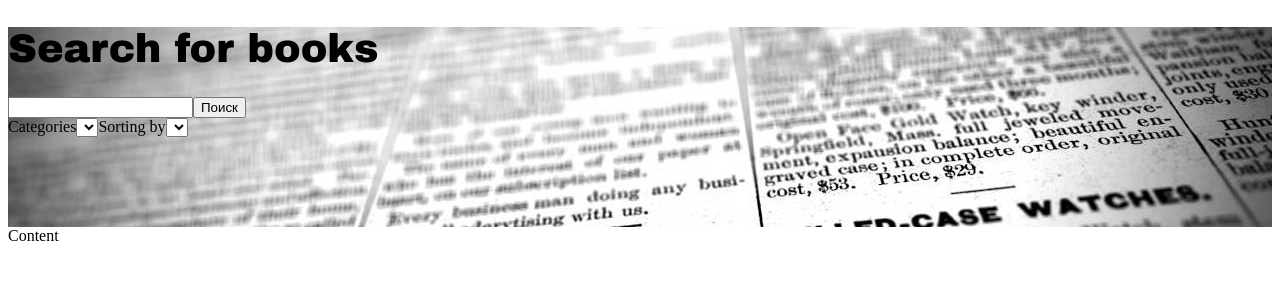
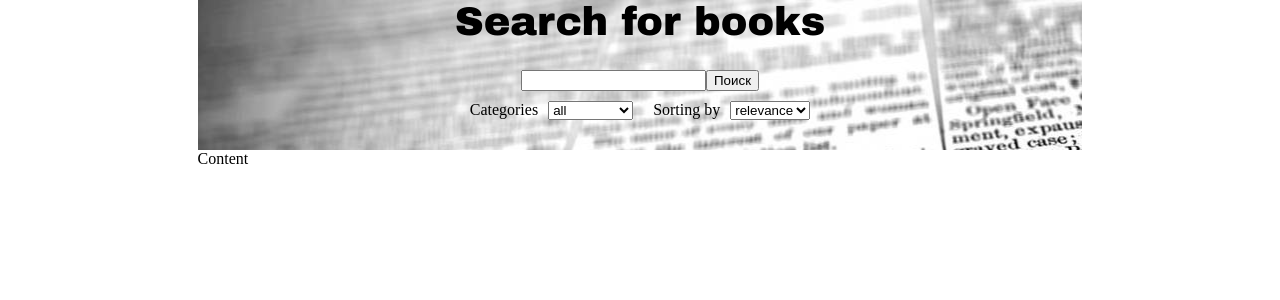
Before and after one commit to razor267/search_books, a React (Create React App) app: page / in a window 1280 px wide. Shown: the top 300 px of the page. Built offline with nearby package versions, Linux system fonts and the light colour scheme.

Commit message:
search query, edit category, header css

```diff
--- a/public/index.html
+++ b/public/index.html
@@ -11,7 +11,7 @@
     />
     <title>Search Books</title>
   </head>
-  <body>
+  <body topmargin="0">
     <div id="root"></div>
   </body>
 </html>
--- a/src/actions/actions.js
+++ b/src/actions/actions.js
@@ -12,7 +12,15 @@ const editSearchStr = (str) => {
     };
 };
 
+const editSearchCategory = (category) => {
+    return {
+        type: 'SEARCH_CATEGORY',
+        category
+    }
+}
+
 export {
     addAllBooks,
-    editSearchStr
+    editSearchStr,
+    editSearchCategory
 };
--- a/src/api/Api.js
+++ b/src/api/Api.js
@@ -1,8 +1,15 @@
-const getBooks = async (str) => {
+const getBooks = async (str, category) => {
 
     const _apiBase = 'https://www.googleapis.com/books/v1/volumes';
     const _apiKey = 'AIzaSyB3WXX8QQrwnhmssv0UpQgNiCR1WXpDqdo';
-    const url = `${_apiBase}?q=${str}&key=${_apiKey}&maxResults=30`;
+    // let url = `${_apiBase}?q=${str}&key=${_apiKey}&maxResults=30`;
+    let url = `${_apiBase}?q=${str ? str : ''}`;
+
+        if (category != 'all') {
+            url = `${url}+subject:${category}`
+        }
+
+    url = `${url}&key=${_apiKey}&maxResults=30`;
 
     const res = await fetch(url);
 
--- a/src/components/Books/Books.css
+++ b/src/components/Books/Books.css
@@ -0,0 +1,13 @@
+.wrapper {
+    display: grid;
+    grid-template-columns: 15% minmax(320px, 1275px) 15%;
+    grid-template-areas: ". h ." ". c .";
+}
+
+.header {
+    grid-area: h;
+}
+
+.content {
+    grid-area: c;
+}
--- a/src/components/Books/Books.js
+++ b/src/components/Books/Books.js
@@ -1,13 +1,14 @@
 import React from 'react';
 import Header from "./Header/Header";
 import Content from "./Content/Content";
+import './Books.css';
 
 const Books = () => {
 
     return (
-        <div>
-            <Header/>
-            <Content/>
+        <div className="wrapper">
+            <div className="header"><Header/></div>
+            <div className="content"><Content/></div>
         </div>
     )
 
--- a/src/components/Books/Header/Header.css
+++ b/src/components/Books/Header/Header.css
@@ -1,11 +1,31 @@
 .header_wrapper {
-    height: 200px;
+    height: 150px;
     background-image: url("/public/img/header-background.jpg");
     background-size: auto auto;
 }
 
 h1 {
+    text-align: center;
+    margin-top: 0;
     font-size: 40px;
     font-family: "Arial Black";
     color: black;
 }
+
+.search {
+    text-align: center;
+}
+
+.filters {
+    margin-top: 10px;
+    text-align: center;
+}
+
+.categoriesSelect {
+    margin-right: 20px;
+}
+
+.categories,
+.sort {
+margin-right: 10px;
+}
--- a/src/components/Books/Header/Header.js
+++ b/src/components/Books/Header/Header.js
@@ -1,41 +1,56 @@
-import React, {useEffect} from 'react';
-import './Header.css'
+import React from 'react';
+import './Header.css';
 import getBooks from "../../../api/Api";
-import {addAllBooks, editSearchStr} from "../../../actions/actions";
+import {addAllBooks, editSearchCategory, editSearchStr} from "../../../actions/actions";
 import {connect} from "react-redux";
 
 const Header = (props) => {
 
-    const {addAllBooks, books, searchStr, editSearchStr} = props;
+    const {addAllBooks, books, searchStr, editSearchStr, searchCategory, editSearchCategory} = props;
 
     console.log(books);
 
-    const searchBooks = (str) => {
-        getBooks(str)
+    const searchBooks = (str, category) => {
+        getBooks(str, category)
             .then(data => addAllBooks(data.items))
-            .finally(()=>editSearchStr(""));
+            .finally(() => editSearchStr(""));
     };
 
     return (
         <div className="header_wrapper">
             <h1>Search for books</h1>
-            <div>
-                <span><input
-                    onChange={(e)=>editSearchStr(e.currentTarget.value)}
-                    type="text"
-                    value={searchStr}
-                    onKeyDown={(e)=>e.keyCode == 13 ? searchBooks(searchStr) : null}
-                /></span>
-                <span><button onClick={()=>searchBooks(searchStr)}>Поиск</button></span>
+            <div className="search">
+                <span>
+                    <input
+                        onChange={(e) => editSearchStr(e.currentTarget.value)}
+                        type="text"
+                        value={searchStr}
+                        onKeyDown={(e) => e.keyCode == 13 ? searchBooks(searchStr, searchCategory) : null}
+                    />
+                </span>
+                <span><button onClick={() => searchBooks(searchStr, searchCategory)}>Поиск</button></span>
             </div>
-            <div>
-                <span>Categories</span>
+            <div className="filters">
+                <span className="categories">Categories</span>
+                <span className="categoriesSelect">
+                    <select name="categories"
+                        onChange={(e) => editSearchCategory(e.currentTarget.value)}
+                    >
+                        <option>all</option>
+                        <option>art</option>
+                        <option>biography</option>
+                        <option>computers</option>
+                        <option>history</option>
+                        <option>medical</option>
+                        <option>poetry</option>
+                    </select>
+                </span>
+                <span className="sort">Sorting by</span>
                 <span>
-                    <select type="text"/>
-                </span>
-                <span>Sorting by</span>
-                <span>
-                    <select type="text"/>
+                    <select name="sort">
+                        <option>relevance</option>
+                        <option>newest</option>
+                    </select>
                 </span>
             </div>
 
@@ -47,13 +62,15 @@ const Header = (props) => {
 const mapStateToProps = (state) => {
     return {
         books: state.books,
-        searchStr: state.searchStr
+        searchStr: state.searchStr,
+        searchCategory: state.searchCategory
     }
 };
 
 const mapDispatchToProps = {
     addAllBooks,
-    editSearchStr
+    editSearchStr,
+    editSearchCategory
 };
 
 export default connect(mapStateToProps, mapDispatchToProps)(Header);
--- a/src/reducers/reducers.js
+++ b/src/reducers/reducers.js
@@ -1,6 +1,7 @@
 const initialState = {
     books: [],
-    searchStr: ""
+    searchStr: "",
+    searchCategory: "all"
 };
 
 const reducer = (state = initialState, action) => {
@@ -15,6 +16,11 @@ const reducer = (state = initialState, action) => {
                 ...state,
                 searchStr: action.str
             }
+        case 'SEARCH_CATEGORY':
+            return {
+                ...state,
+                searchCategory: action.category
+            }
         default:
             return state;
     }
```
